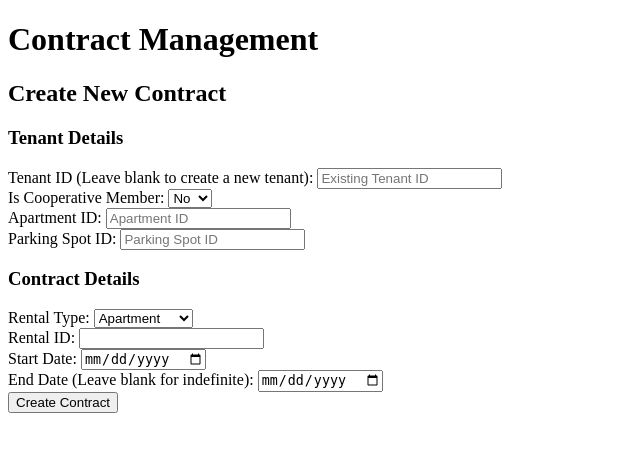
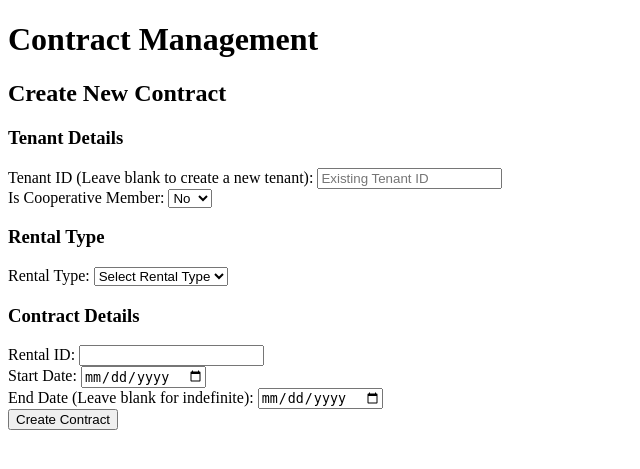
Before and after one commit to vitoxvi/Immotech, a Flask app: page /contracts in a window 1280 px wide. Shown: the top 469 px of the page, without its empty margins (0-640 px from the left). Run offline with Flask 3, Linux system fonts and the light colour scheme.

Commit message:
incomplete contract creation including a unit

```diff
--- a/endpoints/contracts.py
+++ b/endpoints/contracts.py
@@ -26,7 +26,6 @@ def query_db(query, args=(), one=False, commit=False):
     return (result[0] if result else None) if one and not commit else result
 
 
-# CREATE a new contract
 @contract_bp.route('/backend/contracts', methods=['POST'])
 def create_contract():
     data = request.json
@@ -34,14 +33,17 @@ def create_contract():
     # Tenant details
     tenant_id = data.get('tenant_id')
     is_cooperative_member = data.get('is_cooperative_member')
-    apartment_id = data.get('apartment_id')
-    parking_id = data.get('parking_id')
 
-    # Contract details
+    # Rental details
     rental_type = data.get('rental_type')
     rental_id = data.get('rental_id')
     start_date = data.get('start_date')
     end_date = data.get('end_date')
+
+    # Optional details
+    apartment_id = data.get('apartment_id')  # Only for Apartment rental type
+    parking_id = data.get('parking_id')      # Only for ParkingSpot rental type
+    unit_id = data.get('unit_id')            # Only for Apartment rentals
 
     if not all([rental_type, rental_id, start_date]):
         return jsonify({"error": "Rental type, rental ID, and start date are required"}), 400
@@ -55,7 +57,8 @@ def create_contract():
             """
             tenant_result = query_db(
                 tenant_query,
-                (is_cooperative_member, apartment_id, parking_id),
+                (is_cooperative_member, apartment_id if rental_type == "Apartment" else None,
+                 parking_id if rental_type == "ParkingSpot" else None),
                 commit=True
             )
             if "error" in tenant_result:
@@ -65,6 +68,31 @@ def create_contract():
             tenant_id_query = "SELECT last_insert_rowid() AS tenant_id"
             tenant_id_result = query_db(tenant_id_query, one=True)
             tenant_id = tenant_id_result['tenant_id']
+
+        # Validate rental type and associated IDs
+        if rental_type == "Apartment":
+            if not apartment_id:
+                return jsonify({"error": "Apartment ID is required for Apartment rental type"}), 400
+
+            apartment_check_query = "SELECT id FROM Apartment WHERE id = ?"
+            apartment_exists = query_db(apartment_check_query, (apartment_id,), one=True)
+            if not apartment_exists:
+                return jsonify({"error": f"Apartment ID {apartment_id} does not exist"}), 400
+
+            if unit_id:
+                unit_check_query = "SELECT id FROM Unit WHERE id = ?"
+                unit_exists = query_db(unit_check_query, (unit_id,), one=True)
+                if not unit_exists:
+                    return jsonify({"error": f"Unit ID {unit_id} does not exist"}), 400
+
+        elif rental_type == "ParkingSpot":
+            if not parking_id:
+                return jsonify({"error": "Parking Spot ID is required for ParkingSpot rental type"}), 400
+
+            parking_check_query = "SELECT id FROM ParkingSpot WHERE id = ?"
+            parking_exists = query_db(parking_check_query, (parking_id,), one=True)
+            if not parking_exists:
+                return jsonify({"error": f"Parking Spot ID {parking_id} does not exist"}), 400
 
         # Create the contract
         contract_query = """
@@ -86,6 +114,7 @@ def create_contract():
 
 
 
+
 # Soft DELETE a contract
 @contract_bp.route('/backend/contracts/<int:contract_id>', methods=['DELETE'])
 def soft_delete_contract(contract_id):
--- a/templates/contract.html
+++ b/templates/contract.html
@@ -4,6 +4,25 @@
     <meta charset="UTF-8">
     <meta name="viewport" content="width=device-width, initial-scale=1.0">
     <title>Contract Management</title>
+    <script>
+        // Function to toggle visibility of fields based on rental type
+        function toggleRentalFields() {
+            const rentalType = document.getElementById('rentalType').value;
+            const apartmentFields = document.getElementById('apartmentFields');
+            const parkingFields = document.getElementById('parkingFields');
+
+            if (rentalType === 'Apartment') {
+                apartmentFields.style.display = 'block';
+                parkingFields.style.display = 'none';
+            } else if (rentalType === 'ParkingSpot') {
+                apartmentFields.style.display = 'none';
+                parkingFields.style.display = 'block';
+            } else {
+                apartmentFields.style.display = 'none';
+                parkingFields.style.display = 'none';
+            }
+        }
+    </script>
 </head>
 <body>
     <h1>Contract Management</h1>
@@ -21,19 +40,32 @@
             <option value="0" selected>No</option>
         </select><br>
 
-        <label for="apartmentId">Apartment ID:</label>
-        <input type="number" id="apartmentId" name="apartmentId" min="1" placeholder="Apartment ID"><br>
-
-        <label for="parkingId">Parking Spot ID:</label>
-        <input type="number" id="parkingId" name="parkingId" min="1" placeholder="Parking Spot ID"><br>
-
-        <h3>Contract Details</h3>
+        <h3>Rental Type</h3>
         <label for="rentalType">Rental Type:</label>
-        <select id="rentalType" name="rentalType">
+        <select id="rentalType" name="rentalType" onchange="toggleRentalFields()">
+            <option value="" selected disabled>Select Rental Type</option>
             <option value="Apartment">Apartment</option>
             <option value="ParkingSpot">Parking Spot</option>
         </select><br>
 
+        <!-- Apartment-Specific Fields -->
+        <div id="apartmentFields" style="display: none;">
+            <h3>Apartment Details</h3>
+            <label for="apartmentId">Apartment ID:</label>
+            <input type="number" id="apartmentId" name="apartmentId" min="1" placeholder="Apartment ID"><br>
+
+            <label for="unitId">Unit ID (Optional):</label>
+            <input type="number" id="unitId" name="unitId" min="1" placeholder="Unit ID"><br>
+        </div>
+
+        <!-- Parking Spot-Specific Fields -->
+        <div id="parkingFields" style="display: none;">
+            <h3>Parking Spot Details</h3>
+            <label for="parkingId">Parking Spot ID:</label>
+            <input type="number" id="parkingId" name="parkingId" min="1" placeholder="Parking Spot ID"><br>
+        </div>
+
+        <h3>Contract Details</h3>
         <label for="rentalId">Rental ID:</label>
         <input type="number" id="rentalId" name="rentalId" min="1" required><br>
 
@@ -54,17 +86,23 @@
         document.getElementById('createContractForm').addEventListener('submit', async (e) => {
             e.preventDefault();
 
-            // Gather form data
+            const rentalType = document.getElementById('rentalType').value;
             const payload = {
                 tenant_id: document.getElementById('tenantId').value || null,
                 is_cooperative_member: document.getElementById('isCooperativeMember').value,
-                apartment_id: document.getElementById('apartmentId').value || null,
-                parking_id: document.getElementById('parkingId').value || null,
-                rental_type: document.getElementById('rentalType').value,
+                rental_type: rentalType,
                 rental_id: document.getElementById('rentalId').value,
                 start_date: document.getElementById('startDate').value,
-                end_date: document.getElementById('endDate').value || null
+                end_date: document.getElementById('endDate').value || null,
             };
+
+            // Add apartment or parking spot fields based on rental type
+            if (rentalType === 'Apartment') {
+                payload.apartment_id = document.getElementById('apartmentId').value || null;
+                payload.unit_id = document.getElementById('unitId').value || null;
+            } else if (rentalType === 'ParkingSpot') {
+                payload.parking_id = document.getElementById('parkingId').value || null;
+            }
 
             try {
                 const response = await fetch(CONTRACT_API, {
```
Also changed, not shown: setup_db.py (+21 -7 lines).
